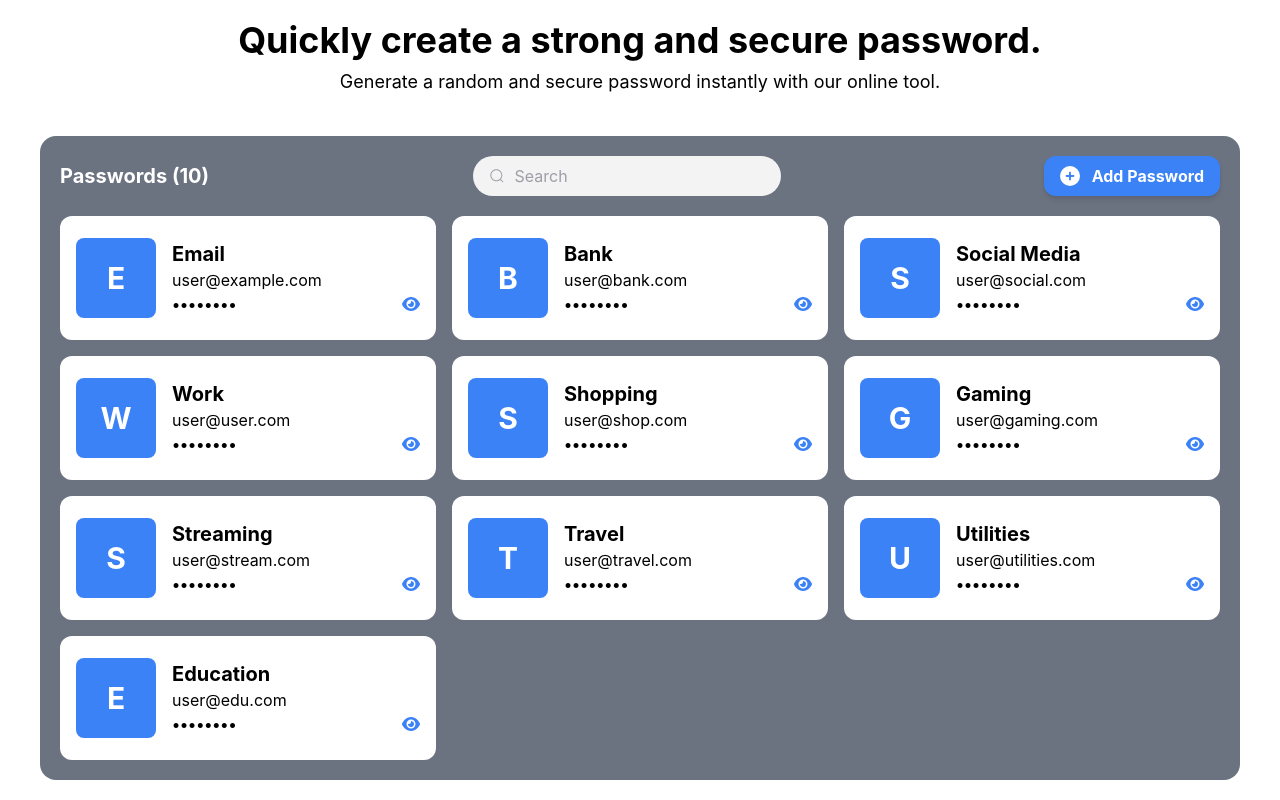
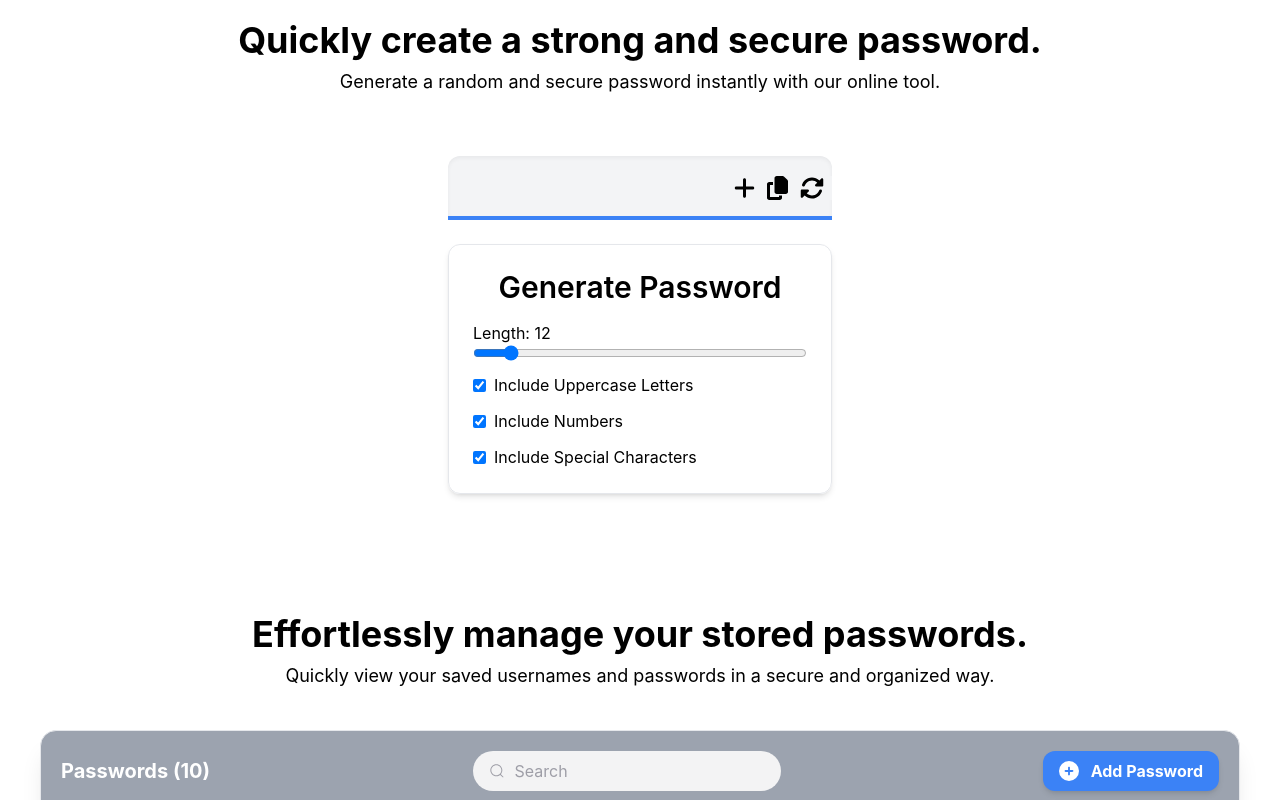
Before and after one commit to DavidBatoDev/gdg-flask-sj-client, a React (Vite) app in the folder password-mnger-client/: page / in a window 1280 px wide. Shown: the part 780-1580 px from the top of the page. Built offline with nearby package versions, Linux system fonts and the light colour scheme.

Commit message:
feat: add PasswordListText component for enhanced password management overview; update GeneratePassword component layout and functionality

```diff
--- a/password-mnger-client/src/App.jsx
+++ b/password-mnger-client/src/App.jsx
@@ -4,6 +4,7 @@ import Welcome from './components/Welcome.jsx';
 import Passwords from './components/Password.jsx';
 import GeneratePassword from './components/GeneratePassword.jsx';
 import PasswordGeneratorText from './components/PasswordGeneratorText.jsx';
+import PasswordListText from './components/PasswordListText.jsx';
 
 const App = () => {
   const [passwords, setPasswords] = useState([
@@ -25,11 +26,12 @@ const App = () => {
 
   return (
     <div className="h-full w-full bg-white">
-      <div className='flex'>
+
         <Welcome/>
-        {/* <GeneratePassword addPassword={addPassword} password={passwords} /> */}
-      </div>
+
       <PasswordGeneratorText/>
+      <GeneratePassword addPassword={addPassword} password={passwords} />
+      <PasswordListText/>
       <Passwords addPassword={addPassword} passwords={passwords} />
     </div>
   );
--- a/password-mnger-client/src/components/GeneratePassword.jsx
+++ b/password-mnger-client/src/components/GeneratePassword.jsx
@@ -1,6 +1,6 @@
 import React, { useState } from 'react';
 import { FontAwesomeIcon } from '@fortawesome/react-fontawesome';
-import { faCopy, faLock, faPlus } from '@fortawesome/free-solid-svg-icons';
+import { faCopy, faLock, faPlus, faRotate } from '@fortawesome/free-solid-svg-icons';
 import Modal from './Modal.jsx';
 
 const GeneratePassword = ({ addPassword }) => {
@@ -9,7 +9,6 @@ const GeneratePassword = ({ addPassword }) => {
   const [includeUppercase, setIncludeUppercase] = useState(true);
   const [includeNumbers, setIncludeNumbers] = useState(true);
   const [includeSpecialChars, setIncludeSpecialChars] = useState(true);
-  const [isDrawerOpen, setIsDrawerOpen] = useState(false);
   const [isModalOpen, setIsModalOpen] = useState(false);
 
   const generatePassword = () => {
@@ -32,76 +31,71 @@ const GeneratePassword = ({ addPassword }) => {
   };
 
   return (
-    <div className="relative">
-      <button
-        onClick={() => setIsDrawerOpen(!isDrawerOpen)}
-        className="px-4 py-2 bg-blue-500 flex text-white rounded-md absolute top-3 right-2 z-10"
-      >
-        <FontAwesomeIcon icon={faLock} />
-      </button>
-      {isDrawerOpen && (
-        <div className='p-4 bg-white shadow-md rounded-md flex flex-col top-0 right-0 z-10'>
-          <h2 className="text-xl font-bold mb-4">Generate Password</h2>
-          <div className="mb-4">
-            <label className="block mb-2">Length:</label>
+    <div className="flex flex-col items-center space-y-6 mt-10 mb-20 p-5 ">
+
+      <div className="flex justify-between w-full sm:w-96 h-16 py-5 pl-3 bg-gray-100 border-b-4 border-blue-500 rounded-t-xl text-start shadow-inner relative overflow-hidden">
+        <div className="flex items-center ">
+          <p className="font-semibold text-xl ">{password}</p>
+        </div>
+
+        <div className="flex items-center gap-3 absolute px-2 bg-gray-100 right-0 z-10">
+        <div className="absolute inset-y-0 -left-5 w-5 bg-gradient-to-r from-transparent to-gray-100  pointer-events-none"></div>
+          <FontAwesomeIcon icon={faPlus} size='xl' className="cursor-pointer hover:text-blue-500 transition duration-300" onClick={() => setIsModalOpen(true)} />
+          <FontAwesomeIcon icon={faCopy} size='xl' className="cursor-pointer hover:text-blue-500 transition duration-300" onClick={copyToClipboard} />
+          <FontAwesomeIcon icon={faRotate} size='xl' className='cursor-pointer hover:text-blue-500 transition duration-300' onClick={generatePassword}  />
+        </div>
+      </div>
+
+      <div className="p-6 bg-white shadow-md rounded-xl w-full sm:w-96 border backdrop-filter backdrop-blur-xl bg-opacity-10">
+        <h2 className="text-3xl font-semibold text-center mb-4">Generate Password</h2>
+
+        <div className="space-y-3">
+          <div className="flex flex-col items-start">
+            <label>Length: {length}</label>
             <input
-              type="number"
+              type="range"
               value={length}
               onChange={(e) => setLength(e.target.value)}
-              className="px-2 py-1 border rounded-md"
-              min="1"
+              className="slider w-full"
+              min="8"
+              max="50"
             />
+
           </div>
-          <div className="mb-4">
-            <label className="block mb-2">
+          <div className="flex items-center space-x-2">
             <input
               type="checkbox"
               checked={includeUppercase}
               onChange={(e) => setIncludeUppercase(e.target.checked)}
-                className="mr-2"
+              className="form-checkbox"
             />
-              Include Uppercase Letters
-            </label>
+            <label>Include Uppercase Letters</label>
           </div>
-          <div className="mb-4">
-            <label className="block mb-2">
+          <div className="flex items-center space-x-2">
             <input
               type="checkbox"
               checked={includeNumbers}
               onChange={(e) => setIncludeNumbers(e.target.checked)}
-                className="mr-2"
+              className="form-checkbox"
             />
-              Include Numbers
-            </label>
+            <label>Include Numbers</label>
           </div>
-          <div className="mb-4">
-            <label className="block mb-2">
+          <div className="flex items-center space-x-2">
             <input
               type="checkbox"
               checked={includeSpecialChars}
               onChange={(e) => setIncludeSpecialChars(e.target.checked)}
-                className="mr-2"
+              className="form-checkbox"
             />
-              Include Special Characters
-            </label>
+            <label>Include Special Characters</label>
           </div>
-          <button
-            onClick={generatePassword}
-            className="px-4 py-2 bg-blue-500 text-white rounded-md"
-          >
-            Generate
-          </button>
-          {password && (
-            <div className="mt-4 p-2 bg-gray-200 rounded-md relative">
-              <p className="font-mono">{password}</p>
-              <div className='absolute top-1 right-0 flex gap-2 p-2'>
-                <FontAwesomeIcon icon={faPlus} className='cursor-pointer' onClick={() => {setIsModalOpen(true);}}/>
-                <FontAwesomeIcon icon={faCopy} className='cursor-pointer' onClick={copyToClipboard}/>
+
         </div>
       </div>
-          )}
-        </div>
-      )}
+
+
+
+
       {isModalOpen && <Modal setIsModalOpen={setIsModalOpen} addPassword={addPassword} genPassword={password} />}
     </div>
   );
--- a/password-mnger-client/src/components/Modal.jsx
+++ b/password-mnger-client/src/components/Modal.jsx
@@ -12,7 +12,7 @@ const Modal = ({ setIsModalOpen, addPassword, genPassword }) => {
   };
 
   return (
-    <div className="fixed inset-0 flex items-center justify-center bg-black bg-opacity-50">
+    <div className="fixed inset-0 flex items-center justify-center bg-black bg-opacity-50 z-50">
       <div className="bg-white p-6 rounded-lg shadow-lg w-full max-w-md">
         <h2 className="text-xl font-bold mb-4">Add New Password</h2>
         <form onSubmit={handleSubmit} className="space-y-4">
--- a/password-mnger-client/src/components/Password.jsx
+++ b/password-mnger-client/src/components/Password.jsx
@@ -20,7 +20,7 @@ const Passwords = ({ addPassword, passwords }) => {
   };
 
   return (
-    <div className="bg-gray-500 p-5 m-10 rounded-2xl">
+    <div className="bg-gray-400 p-5 m-10 rounded-2xl border backdrop-blur-xl shadow-xl">
       {/* Header Part */}
       <div className="flex items-center justify-between mb-5">
         <h1 className="text-xl font-bold text-white">Passwords ({passwords.length})</h1>
@@ -35,9 +35,9 @@ const Passwords = ({ addPassword, passwords }) => {
           </button>
       </div>
       {/* Grid Part */}
-      <div className="grid grid-cols-1 md:grid-cols-2 lg:grid-cols-3 gap-4 text-black">
+      <div className="grid grid-cols-1 md:grid-cols-2 lg:grid-cols-3 gap-4 text-black ">
         {passwords.map((password) => (
-          <div key={password.id} className="bg-white flex p-4 rounded-xl gap-4">
+          <div key={password.id} className="bg-white flex p-4 rounded-xl gap-4 border-2 border-blue-500 hover:bg-gray-200 transition duration-300">
             <div className="flex items-center">
               <div className="w-20 h-20 bg-blue-500 flex items-center justify-center rounded-lg text-white">
                 <span className="text-3xl font-bold">{getFirstLetter(password.title)}</span>
--- /dev/null
+++ b/password-mnger-client/src/components/PasswordListText.jsx
@@ -0,0 +1,12 @@
+import React from 'react';
+
+const PasswordListText = () => {
+  return (
+    <div className='flex flex-col justify-center items-center gap-2 pt-5 '>
+      <h1 className='text-4xl font-bold text-center mx-5 lg:mx-0'>Effortlessly manage your stored passwords.</h1>
+      <p className='text-lg text-center mx-5 lg:mx-0'>Quickly view your saved usernames and passwords in a secure and organized way.</p>
+    </div>
+  );
+};
+
+export default PasswordListText;
```
Lines whose indentation alone changed are shown as unchanged.
